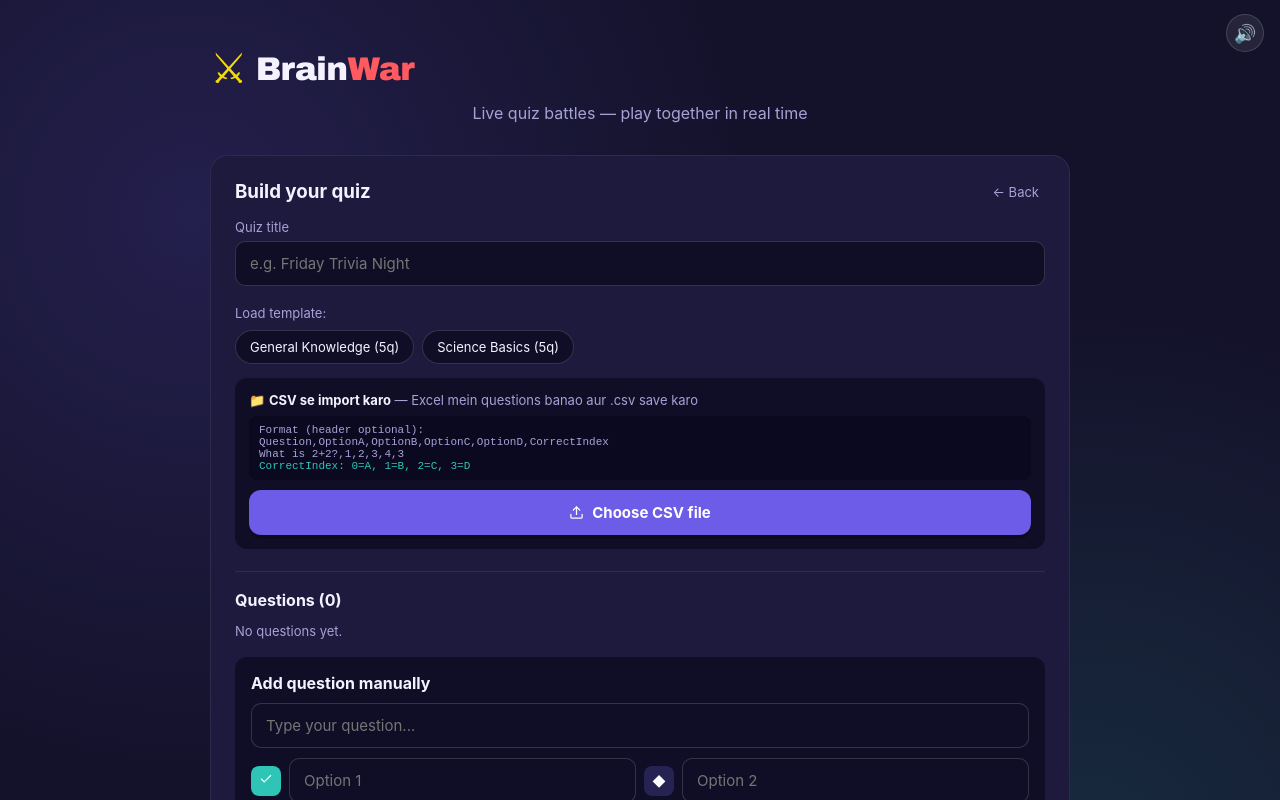
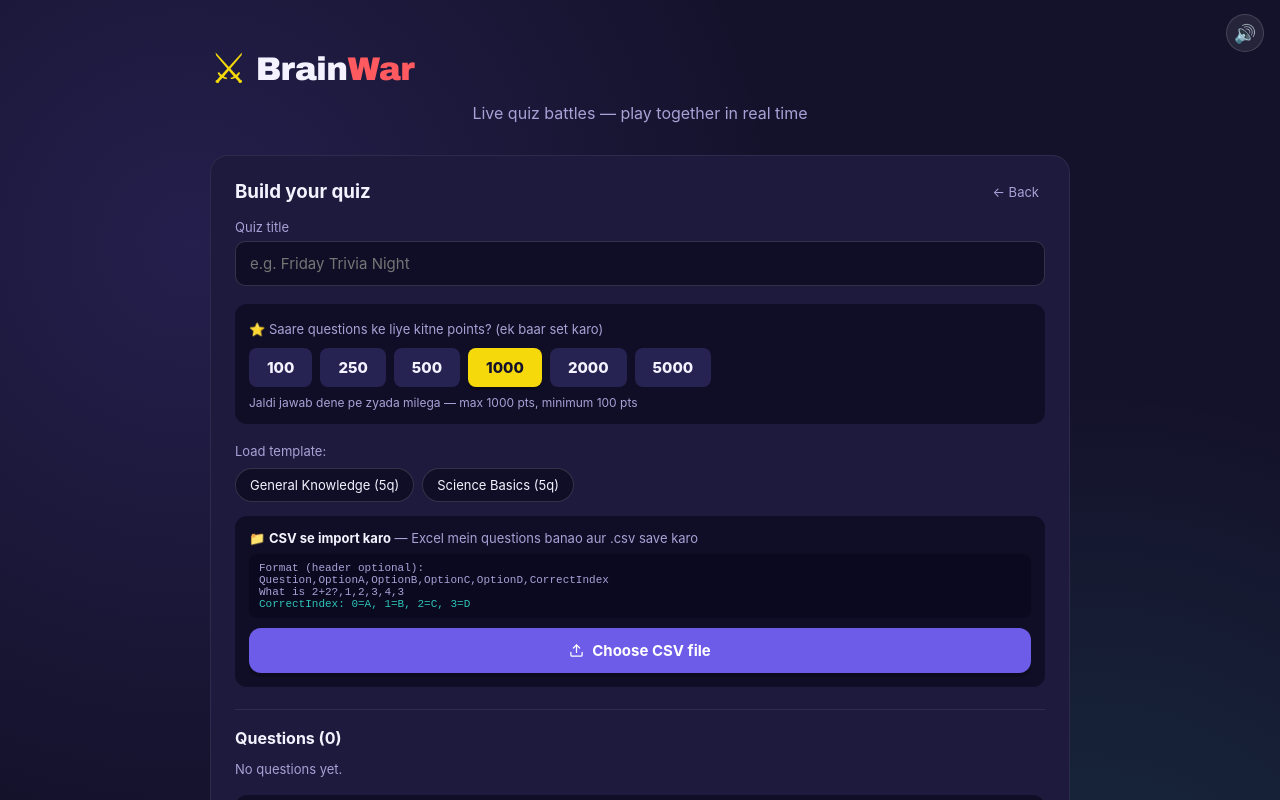
Before and after one commit to mihir2129-bit/brainwar, a React (Vite) app: page / in a window 1280 px wide. Both pictures are taken after a click on the button "Create game". Shown: the top 800 px of the page. Built offline with nearby package versions, Linux system fonts and the light colour scheme.

Commit message:
Update App.jsx

```diff
--- a/src/App.jsx
+++ b/src/App.jsx
@@ -173,13 +173,14 @@
 
 function computeScores(game) {
   const scores = {};
+  const maxPts = game.sessionPts || 1000;
   Object.keys(game.players || {}).forEach(pid => (scores[pid] = 0));
   (game.questions || []).forEach((q, qi) => {
     const answers = (game.answers || {})[qi] || {};
     Object.entries(answers).forEach(([pid, a]) => {
       if (a.choice === q.correct) {
         const ratio = Math.max(0, 1 - a.time / (QUESTION_TIME * 1000));
-        scores[pid] = (scores[pid] || 0) + Math.round(100 + 900 * ratio);
+        scores[pid] = (scores[pid] || 0) + Math.round(maxPts * 0.1 + maxPts * 0.9 * ratio);
       }
     });
   });
@@ -392,8 +393,8 @@
 }
 
 // ─── HOME SCREEN ─────────────────────────────────────────────────────────────
-function Home({ onHost, onJoin }) {
-  const [mode, setMode] = useState(null);
+function Home({ onHost, onJoin, autoJoinCode }) {
+  const [mode, setMode] = useState(autoJoinCode ? "join" : null);
   const [code, setCode] = useState("");
   const [name, setName] = useState("");
   const [err,  setErr]  = useState("");
@@ -449,9 +450,10 @@
 
 // ─── HOST SETUP ──────────────────────────────────────────────────────────────
 function HostSetup({ onBack, onHost }) {
-  const [title, setTitle]       = useState("");
-  const [questions, setQuestions] = useState([]);
-  const [draft, setDraft]       = useState({ q:"", options:["","","",""], correct:0 });
+  const [title, setTitle]           = useState("");
+  const [questions, setQuestions]   = useState([]);
+  const [sessionPts, setSessionPts] = useState(1000);
+  const [draft, setDraft]           = useState({ q:"", options:["","","",""], correct:0 });
 
   const addQ = () => {
     if (!draft.q.trim() || draft.options.some(o=>!o.trim())) return;
@@ -468,6 +470,25 @@
 
       <label style={{ fontSize:13, color:"var(--muted)", display:"block", marginTop:16 }}>Quiz title</label>
       <Input value={title} onChange={e=>setTitle(e.target.value)} placeholder="e.g. Friday Trivia Night" style={{ marginTop:6 }} />
+
+      {/* SESSION POINTS SELECTOR */}
+      <div style={{ marginTop:18, background:"#100E26", borderRadius:12, padding:14 }}>
+        <label style={{ fontSize:13, color:"var(--muted)" }}>⭐ Saare questions ke liye kitne points? (ek baar set karo)</label>
+        <div style={{ display:"flex", gap:8, marginTop:10, flexWrap:"wrap" }}>
+          {[100, 250, 500, 1000, 2000, 5000].map(p => (
+            <button key={p} onClick={() => setSessionPts(p)} style={{
+              background: sessionPts===p ? "var(--yellow)" : "#262252",
+              color: sessionPts===p ? "#14122B" : "var(--ink)",
+              border:"none", borderRadius:8, padding:"10px 18px",
+              fontWeight:800, fontSize:15, cursor:"pointer",
+              boxShadow: sessionPts===p ? "0 3px 0 rgba(0,0,0,.3)" : "none",
+            }}>{p}</button>
+          ))}
+        </div>
+        <p style={{ fontSize:12, color:"var(--muted)", margin:"8px 0 0" }}>
+          Jaldi jawab dene pe zyada milega — max {sessionPts} pts, minimum {Math.round(sessionPts*0.1)} pts
+        </p>
+      </div>
 
       {/* templates */}
       <div style={{ marginTop:16 }}>
@@ -493,10 +514,15 @@
           <div key={i} style={{ display:"flex", justifyContent:"space-between", alignItems:"center",
             background:"#100E26", borderRadius:10, padding:"10px 12px", marginBottom:8 }}>
             <span style={{ fontSize:14 }}>{i+1}. {q.q}</span>
-            <button onClick={() => setQuestions(questions.filter((_,idx)=>idx!==i))}
-              style={{ background:"none", border:"none", color:"var(--coral)", cursor:"pointer" }}>
-              <Trash2 size={16} />
-            </button>
+            <div style={{ display:"flex", alignItems:"center", gap:10 }}>
+              <span style={{ fontSize:12, color:"var(--yellow)", fontWeight:700, background:"rgba(245,217,10,0.12)", padding:"3px 10px", borderRadius:999 }}>
+                ⭐ {q.points || 1000} pts
+              </span>
+              <button onClick={() => setQuestions(questions.filter((_,idx)=>idx!==i))}
+                style={{ background:"none", border:"none", color:"var(--coral)", cursor:"pointer" }}>
+                <Trash2 size={16} />
+              </button>
+            </div>
           </div>
         ))}
       </div>
@@ -517,12 +543,12 @@
             </div>
           ))}
         </div>
-        <Btn onClick={addQ} color="var(--yellow)" style={{ marginTop:12 }}><Plus size={16}/> Add question</Btn>
+        <Btn onClick={addQ} color="var(--yellow)" style={{ marginTop:14 }}><Plus size={16}/> Add question</Btn>
       </div>
 
       <Btn color="var(--coral)" style={{ width:"100%", marginTop:20 }}
         disabled={!title.trim() || questions.length===0}
-        onClick={() => onHost(title.trim(), questions)}>
+        onClick={() => onHost(title.trim(), questions, sessionPts)}>
         Create game & get code <ArrowRight size={16}/>
       </Btn>
     </Panel>
@@ -547,12 +573,35 @@
   }, [players.length, game.status]);
 
   // ── LOBBY ──
-  if (game.status === "lobby") return (
+  if (game.status === "lobby") {
+    const joinLink = `${window.location.origin}${window.location.pathname}?join=${code}`;
+    const [copied, setCopied] = useState(false);
+    const copyLink = () => {
+      navigator.clipboard.writeText(joinLink);
+      setCopied(true);
+      setTimeout(() => setCopied(false), 2000);
+    };
+    return (
     <Panel style={{ textAlign:"center" }}>
       <p style={{ color:"var(--muted)", marginBottom:4 }}>Share this code with players</p>
       <div style={{ fontSize:56, fontWeight:800, letterSpacing:10, color:"var(--yellow)", fontFamily:"Arial Black,Arial,sans-serif" }}>{code}</div>
-      <p style={{ color:"var(--muted)", marginTop:4, fontSize:13 }}>Players open this app → Join → enter code</p>
-      <div style={{ display:"flex", alignItems:"center", justifyContent:"center", gap:8, margin:"18px 0 10px" }}>
+
+      {/* JOIN LINK */}
+      <div style={{ margin:"14px 0", background:"#100E26", borderRadius:12, padding:12 }}>
+        <p style={{ fontSize:12, color:"var(--muted)", margin:"0 0 8px" }}>Ya seedha ye link bhejo — khulte hi join screen aayegi:</p>
+        <div style={{ display:"flex", gap:8, alignItems:"center" }}>
+          <div style={{ flex:1, fontSize:12, color:"var(--teal)", background:"#0a0920", padding:"8px 12px", borderRadius:8, textAlign:"left", wordBreak:"break-all" }}>
+            {joinLink}
+          </div>
+          <button onClick={copyLink} style={{
+            flexShrink:0, background: copied?"var(--teal)":"var(--violet)",
+            border:"none", borderRadius:8, color:"#fff", padding:"8px 12px",
+            fontWeight:700, fontSize:13, cursor:"pointer",
+          }}>{copied ? "✅ Copied!" : "Copy"}</button>
+        </div>
+      </div>
+
+      <div style={{ display:"flex", alignItems:"center", justifyContent:"center", gap:8, margin:"14px 0 10px" }}>
         <Users size={18}/> <span style={{ fontWeight:700 }}>{players.length} joined</span>
       </div>
       <div style={{ display:"flex", flexWrap:"wrap", gap:8, justifyContent:"center", minHeight:36, marginBottom:22 }}>
@@ -562,7 +611,7 @@
       </div>
       <Btn color="var(--coral)" disabled={players.length===0} onClick={onStart}><Play size={16}/> Start quiz</Btn>
     </Panel>
-  );
+  );};
 
   // ── ACTIVE ──
   if (game.status === "active") return (
@@ -680,7 +729,12 @@
       <Panel>
         <div style={{ display:"flex", justifyContent:"space-between", color:"var(--muted)", fontSize:13, marginBottom:10 }}>
           <span>Q {idx+1} / {game.questions.length}</span>
-          <span>Score: <strong style={{color:"var(--yellow)"}}>{myScore}</strong></span>
+          <div style={{ display:"flex", gap:10, alignItems:"center" }}>
+            <span style={{ color:"var(--yellow)", fontWeight:700, fontSize:13, background:"rgba(245,217,10,0.12)", padding:"3px 10px", borderRadius:999 }}>
+              ⭐ max {q.points || 1000} pts
+            </span>
+            <span>Score: <strong style={{color:"var(--yellow)"}}>{myScore}</strong></span>
+          </div>
         </div>
         <TimerBar duration={QUESTION_TIME} questionKey={idx} onExpire={() => onAnswer(-1)} />
         <h2 style={{ fontSize:20, marginBottom:18 }}>{q.q}</h2>
@@ -741,6 +795,9 @@
   const [game,     setGame]     = useState(null);
   const [error,    setError]    = useState("");
 
+  // Auto-open join screen if URL has ?join=XXXXXX
+  const autoJoinCode = new URLSearchParams(window.location.search).get("join");
+
   // real-time listener
   useEffect(() => {
     if (!code) return;
@@ -755,11 +812,11 @@
     setGame(updated);
   };
 
-  const handleHost = async (title, questions) => {
+  const handleHost = async (title, questions, sessionPts = 1000) => {
     playSound("join");
     playLobbyMusic();
     const c = genCode();
-    const initial = { code:c, title, questions, status:"lobby", currentIndex:-1, players:{}, answers:{}, createdAt:Date.now() };
+    const initial = { code:c, title, questions, sessionPts, status:"lobby", currentIndex:-1, players:{}, answers:{}, createdAt:Date.now() };
     await saveGame(c, initial);
     setGame(initial); setCode(c); setRole("host");
   };
@@ -811,7 +868,7 @@
 
   return (
     <Shell>
-      {!role && <Home onHost={handleHost} onJoin={handleJoin} />}
+      {!role && <Home onHost={handleHost} onJoin={handleJoin} autoJoinCode={autoJoinCode} />}
       {role && !game && <Panel style={{textAlign:"center"}}>Loading…</Panel>}
       {role==="host" && game && <HostLive code={code} game={game} onStart={handleStart} onReveal={handleReveal} onNext={handleNext} onEnd={handleEnd}/>}
       {role==="player" && game && <PlayerLive playerId={playerId} game={game} onAnswer={handleAnswer}/>}
```
